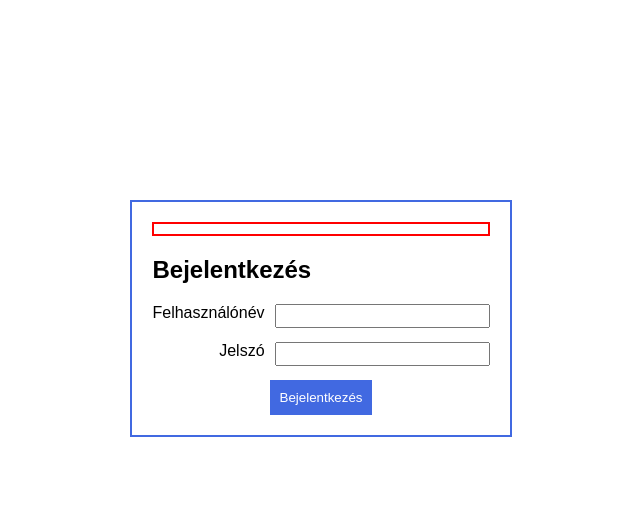
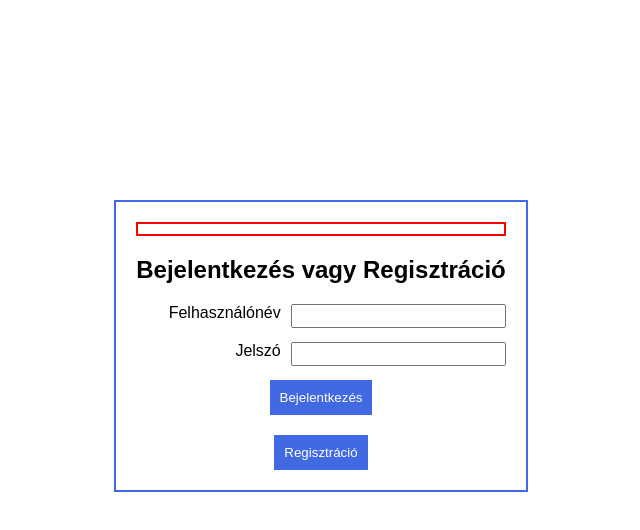
Before and after one commit to toth-marcell/loginsystem, a website: page public/index.html in a window 1280 px wide. Both pictures are taken after a click on the button "Bejelentkezés". Shown: the whole page, without its empty margins (319-959 px from the left). Drawn offline with Linux system fonts and the light colour scheme; no server answers.

Commit message:
add ability to register

```diff
--- a/public/index.html
+++ b/public/index.html
@@ -11,9 +11,9 @@
 </head>
 
 <body>
-  <form id="loginForm" onsubmit="login()" method="dialog">
+  <form id="loginForm">
     <p id="msg"></p>
-    <h2>Bejelentkezés</h2>
+    <h2>Bejelentkezés vagy Regisztráció</h2>
     <label>
       Felhasználónév
       <input type="text" name="name">
@@ -22,7 +22,8 @@
       Jelszó
       <input type="password" name="password">
     </label>
-    <button type="submit">Bejelentkezés</button>
+    <button type="button" onclick="login()">Bejelentkezés</button>
+    <button type="button" onclick="register()">Regisztráció</button>
   </form>
 </body>
 
--- a/public/script.js
+++ b/public/script.js
@@ -1,7 +1,15 @@
-async function login() {
+function login() {
+  submitAuthForm("login");
+}
+
+function register() {
+  submitAuthForm("register");
+}
+
+async function submitAuthForm(action) {
   const loginForm = document.getElementById("loginForm");
   const formData = new FormData(loginForm);
-  const result = await fetch("/api/login", {
+  const result = await fetch(`/api/${action}`, {
     method: "POST",
     headers: { "Content-Type": "application/json" },
     body: JSON.stringify(Object.fromEntries(formData)),
@@ -9,9 +17,9 @@ async function login() {
   const msg = document.getElementById("msg");
   if (result.ok) {
     msg.className = "msg-success";
+    loginForm.reset();
   } else {
     msg.className = "msg-fail";
   }
   msg.innerText = (await result.json()).msg;
-  loginForm.reset();
 }
```
Also changed, not shown: server.js (+12 -4 lines).
